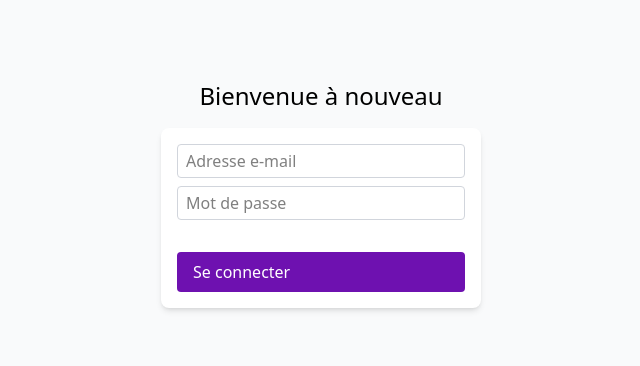
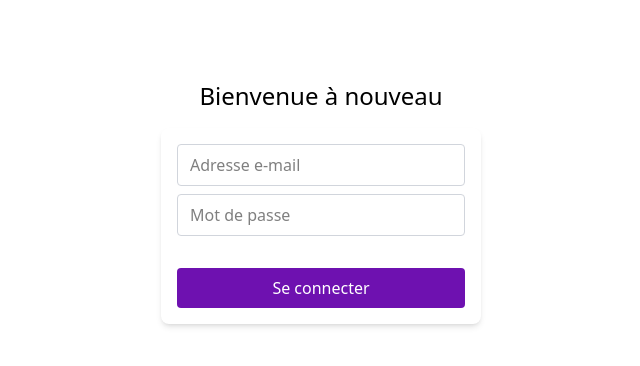
Before and after one commit to crafters-consulting/linstant_gourmandbysalma, a React (Vite) app: page /#/ in a window 1280 px wide. Shown: the top 366 px of the page, without its empty margins (319-959 px from the left). Built offline with nearby package versions, Linux system fonts and the light colour scheme.

Commit message:
set top nav bar to white

```diff
--- a/index.html
+++ b/index.html
@@ -3,6 +3,7 @@
 <head>
     <meta charset="UTF-8"/>
     <meta name="viewport" content="width=device-width, initial-scale=1.0"/>
+    <meta name="theme-color" content="#ffffff">
     <meta name="apple-mobile-web-app-capable" content="yes">
     <meta name="apple-mobile-web-app-status-bar-style" content="default">
     <meta name="apple-mobile-web-app-title" content="L'Instant Gourmand by Salma">
--- a/src/index.css
+++ b/src/index.css
@@ -2,6 +2,7 @@
 
 html, body {
     font-size: 16px;
+    @apply bg-white
 }
 
 main {
@@ -13,7 +14,7 @@ label {
 }
 
 input, textarea {
-    @apply border border-gray-300 rounded-sm px-2 py-1 w-full text-base
+    @apply border border-gray-300 rounded-sm px-3 py-2 w-full text-base
 }
 
 h1 {
@@ -25,7 +26,7 @@ h2 {
 }
 
 button, .button {
-    @apply flex items-center gap-2 rounded-sm px-4 py-2
+    @apply flex items-center justify-center gap-2 rounded-sm px-4 py-2
 }
 
 button.primary, .button.primary {
--- a/src/pages/Auth/SignIn.tsx
+++ b/src/pages/Auth/SignIn.tsx
@@ -9,7 +9,7 @@ export const SignIn = () => {
         <div className="mx-auto text-center w-xs pt-20 pb-40">
             <h1 className="mb-4">Bienvenue à nouveau</h1>
             <form className="card" onSubmit={handleSubmit(it => mutate(it))}>
-                <input {...register("email")} type="email" placeholder="Adresse e-mail" className="mb-2"/>
+                <input {...register("email")} type="email" placeholder="Adresse e-mail" className="mb-2 "/>
                 <input  {...register("password")} type="password" placeholder="Mot de passe" className="mb-8"/>
 
                 {isError && <p className="text-red-500 mb-8">Adresse e-mail ou mot de passe incorrect</p>}
--- a/src/pages/Purchases/PurchaseForm.tsx
+++ b/src/pages/Purchases/PurchaseForm.tsx
@@ -33,7 +33,7 @@ export function PurchaseForm() {
                         <textarea {...register("description")} rows={3}/>
                     </div>
                 </div>
-                <button type="submit" className="primary justify-center" disabled={isPending}>
+                <button type="submit" className="primary" disabled={isPending}>
                     <Save size={20}/> Enregistrer
                 </button>
             </main>
--- a/src/pages/Sales/SaleForm.tsx
+++ b/src/pages/Sales/SaleForm.tsx
@@ -103,7 +103,7 @@ const SaleFormWithDefaultValues: React.FC<{
                         </div>
                     </div>
                 </div>
-                <button type="submit" className="primary justify-center" disabled={isPending}>
+                <button type="submit" className="primary" disabled={isPending}>
                     <Save size={20}/> Enregistrer
                 </button>
             </main>
--- a/src/pages/Sales/SaleView.tsx
+++ b/src/pages/Sales/SaleView.tsx
@@ -48,10 +48,10 @@ export function SaleView() {
                     </article>
                     {isFuture(data.deliveryDateTime) && (
                         <>
-                            <Link to={`/sales/${id}/edit`} className="button primary justify-center">
+                            <Link to={`/sales/${id}/edit`} className="button primary">
                                 <Edit size={20}/> Modifier
                             </Link>
-                            <button className="danger justify-center">
+                            <button className="danger">
                                 <Trash size={20}/> Supprimer
                             </button>
                         </>
--- a/vite.config.ts
+++ b/vite.config.ts
@@ -7,4 +7,7 @@ export default defineConfig({
     optimizeDeps: {
         exclude: ['lucide-react'],
     },
+    server: {
+        host: '0.0.0.0'
+    }
 });
```
Also changed, not shown: public/manifest.json.
